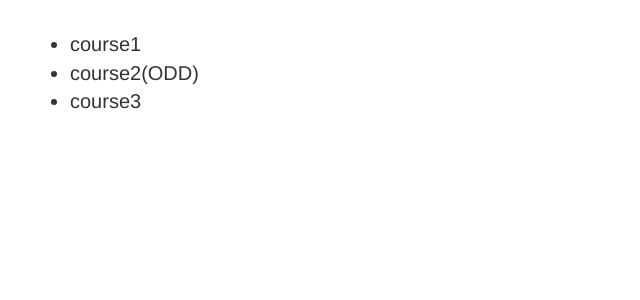
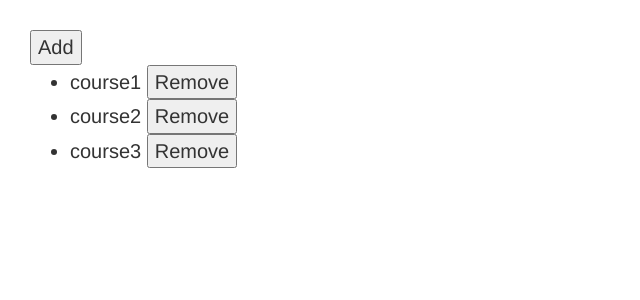
Before and after one commit to corsantic/AngularTraining, an Angular app: page / in a window 1280 px wide. Shown: the top 300 px of the page, without its empty margins (0-640 px from the left). Built offline with nearby package versions, Linux system fonts and the light colour scheme.

Commit message:
remove Course and add course

```diff
--- a/src/app/app.component.html
+++ b/src/app/app.component.html
@@ -1,5 +1,9 @@
+<button (click)="onAdd()">Add</button>
+
 <ul>
-    <li *ngFor="let course of courses;odd as isOdd">
-      {{course.name}}<span *ngIf="isOdd">(ODD)</span>
+
+    <li *ngFor="let course of courses">
+      {{course.name}}
+      <button (click)="onRemove(course)">Remove</button>
     </li>
 </ul>
--- a/src/app/app.component.ts
+++ b/src/app/app.component.ts
@@ -13,5 +13,17 @@ courses=[
   { id:2,name:'course2'},
   { id:3,name:'course3'}
 ];
+onAdd()
+{
+  this.courses.push({
+    id:4,name:'course4'
+  });
+}
+onChange(course){
+ let index= this.courses.indexOf(course);
+ this.courses.splice(index,1);
+
 
 }
+
+}
```
